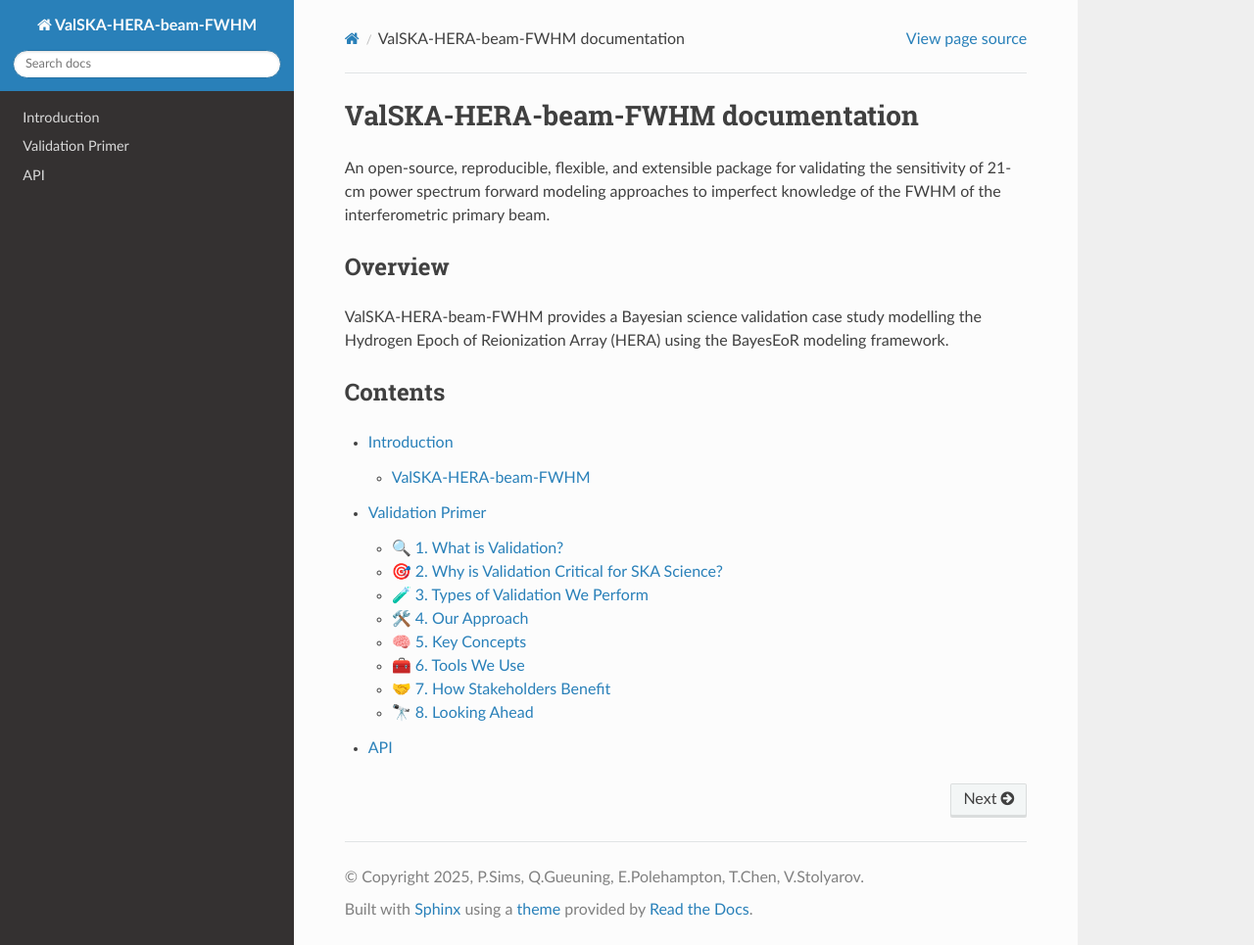
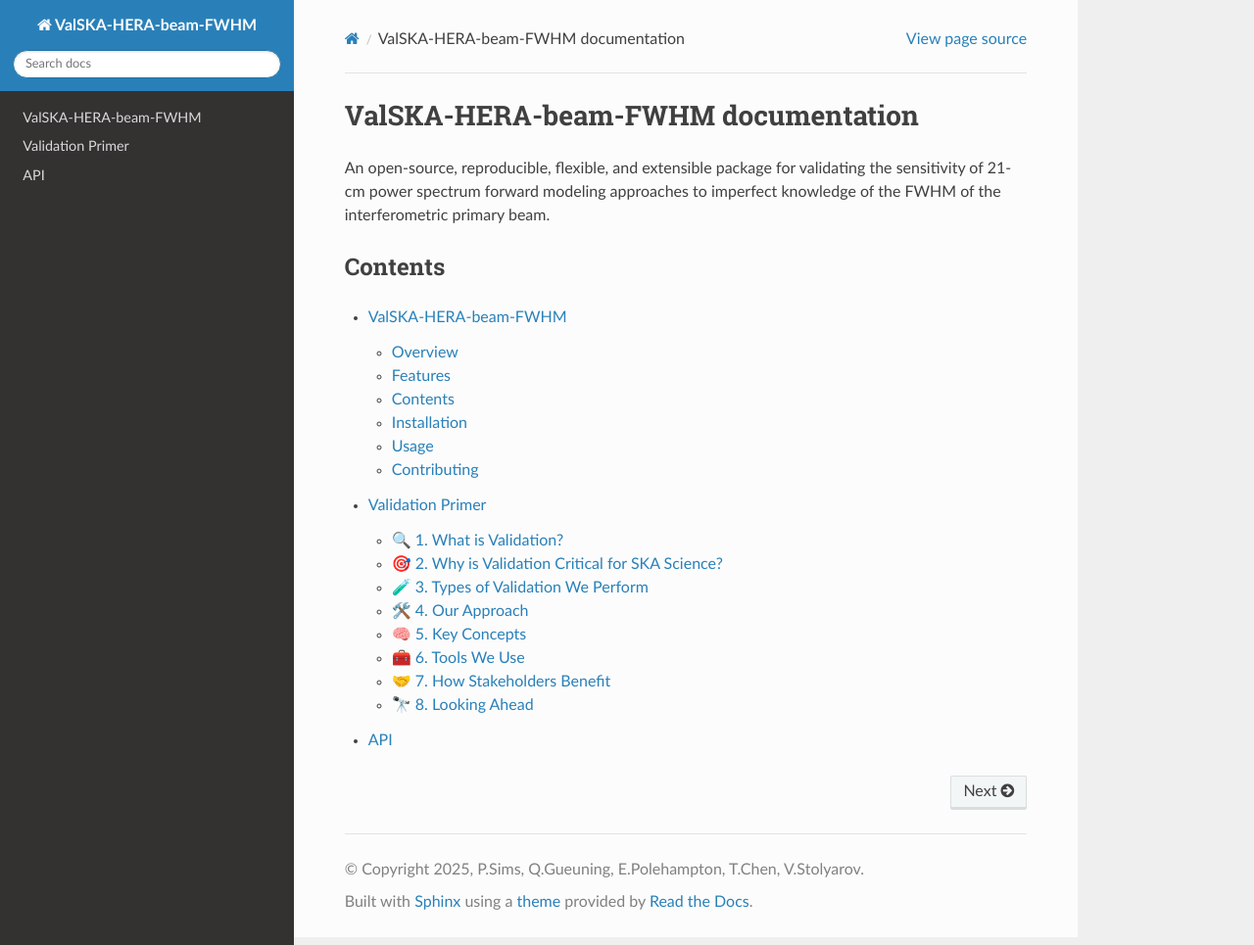
Before and after one commit to uksrc/ValSKA-HERA-beam-FWHM, a Sphinx documentation site: the page built from docs/source/index.rst, in a window 1280 px wide and 965 px high. Shown: the whole window at 98% size. Built offline with Sphinx 7.4.7 and the Read the Docs theme 3.1.0, drawn with Linux system fonts in a browser that asks for light colours.

Commit message:
SAPP-229:usage removed

```diff
--- a/docs/source/api.rst
+++ b/docs/source/api.rst
@@ -5,6 +5,4 @@
    :toctree: generated
    :recursive:
 
-   valska_hera_beam.evidence
-   valska_hera_beam.plotting
-   valska_hera_beam.utils
+   valska_hera_beam
--- a/docs/source/conf.py
+++ b/docs/source/conf.py
@@ -5,7 +5,7 @@
 from pathlib import Path
 #sys.path.insert(0, str(Path('..', 'src').resolve()))
 sys.path.insert(0, str(Path(__file__).resolve().parents[2])+"/src")
-#sys.path.insert(0, str(Path(__file__).resolve().parents[2])+"/src/valska_hera_beam")
+sys.path.insert(0, str(Path(__file__).resolve().parents[2])+"/src/valska_hera_beam")
 import valska_hera_beam
 
 # Configuration file for the Sphinx documentation builder.
--- a/docs/source/index.rst
+++ b/docs/source/index.rst
@@ -9,13 +9,6 @@
 An open-source, reproducible, flexible, and extensible package for validating the sensitivity of 21-cm power spectrum
 forward modeling approaches to imperfect knowledge of the FWHM of the interferometric primary beam.
 
-Overview
---------
-
-ValSKA-HERA-beam-FWHM provides a Bayesian science validation case study modelling the Hydrogen Epoch of Reionization Array (HERA) using the BayesEoR modeling framework.
-
-
-
 Contents
 --------
 
--- a/docs/source/readme.rst
+++ b/docs/source/readme.rst
@@ -1,5 +1,2 @@
-Introduction
-===========
-
 .. include:: ../../README.md
    :parser: myst_parser.sphinx_
```
Also changed, not shown: docs/source/usage.rst (deleted, +0 -15 lines).
